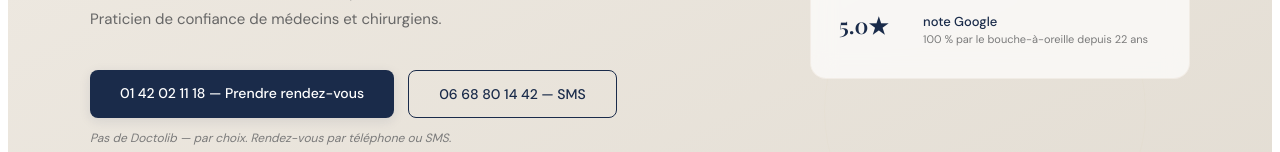
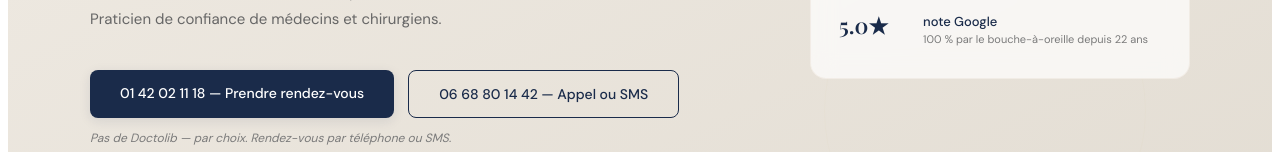
Before and after one commit to Nicolas1111M/site-osteopathe, a React (Vite) app: page / in a window 1280 px wide. Shown: the part 648-800 px from the top of the page. Built offline with nearby package versions, Linux system fonts and the light colour scheme; a web font is replaced by a local one.

Commit message:
Add files via upload

```diff
--- a/src/Site.jsx
+++ b/src/Site.jsx
@@ -35,10 +35,10 @@ const specs = [
   { icon:"🏃", t:"Sport & Entretien corporel", d:"Entretien du sportif, optimisation, prévention des blessures, récupération. Approche systémique du geste et de la performance.", k:["sportif","tendinite","performance","récupération"], cat:"d" },
   { icon:"🥋", t:"Arts martiaux, Yoga & Pilates", d:"Prise en charge des professeurs et élèves pratiquant les arts martiaux, le yoga et le pilates. Biomécanique spécifique du geste, prévention et récupération. Depuis 2004.", k:["aikido","yoga","pilates","arts martiaux","judo","karaté"], cat:"d" },
   { icon:"🎵", t:"Musiciens & Chant lyrique", d:"Instrumentistes, chanteurs lyriques, troubles de la voix. Ancien élève de conservatoire à Paris — compréhension directe des exigences corporelles du musicien professionnel.", k:["musicien","chanteur","voix","instrumentiste","lyrique"], cat:"s" },
-  { icon:"🦷", t:"Orthodontie & Enfants", d:"Accompagnement ostéopathique des traitements orthodontiques chez l'enfant et l'adolescent. Interactions crâniennes, posturales et occlusales. Suivi coordonné avec l'orthodontiste.", k:["orthodontie","appareil dentaire","mâchoire","occlusion","enfant"], cat:"f" },
+  { icon:"🦷", t:"Orthodontie & Enfants", d:"Accompagnement ostéopathique des traitements orthodontiques chez l'enfant et l'adolescent. Interactions crâniennes, posturales et occlusales.", k:["orthodontie","appareil dentaire","mâchoire","occlusion","enfant"], cat:"f" },
   { icon:"🔬", t:"Bilans complémentaires", d:"Accompagnement dans le cadre de bilans d'allergies alimentaires (tests Zamaria), tests ImuPro (intolérances), bilans des neurotransmetteurs. Sensibilisé à l'homéopathie et aux avancées sur le microbiote.", k:["allergie","ImuPro","Zamaria","microbiote","neurotransmetteurs","intolérance"], cat:"s" },
-  { icon:"🏥", t:"Post-opératoire", d:"Récupération après chirurgie orthopédique, abdominale, gynécologique. Adhérences, cicatrices, restauration de la mobilité. Coordination avec l'équipe chirurgicale.", k:["chirurgie","cicatrice","adhérences","post-op"], cat:"s" },
-  { icon:"🧍", t:"Posturologie", d:"Analyse et rééquilibrage postural global. Troubles de la statique, interactions podales, occlusales et oculaires.", k:["posture","statique","déséquilibre","podal"], cat:"d" },
+  { icon:"🏥", t:"Post-opératoire", d:"Récupération après chirurgie orthopédique, abdominale, gynécologique. Adhérences, cicatrices, restauration de la mobilité.", k:["chirurgie","cicatrice","adhérences","post-op"], cat:"s" },
+  { icon:"🧍", t:"Posturologie", d:"Analyse et rééquilibrage postural global. Troubles de la statique, interactions podales, occlusales et oculaires. Coordination avec l'équipe de praticiens spécialisés.", k:["posture","statique","déséquilibre","podal"], cat:"d" },
   { icon:"😰", t:"Stress, Burn-out & Somatisations", d:"Anxiété, troubles du sommeil, épuisement, douleurs sans cause apparente. Rééquilibrage du terrain neurovégétatif.", k:["stress","burn-out","insomnie","anxiété","somatisation"], cat:"s" },
   { icon:"👴", t:"Seniors & Gériatrie", d:"Maintien de l'autonomie, prévention des chutes, gestion de l'arthrose, accompagnement du vieillissement.", k:["arthrose","mobilité","chutes","gériatrie"], cat:"s" },
   { icon:"🧩", t:"Problèmes complexes", d:"Patients en errance thérapeutique, cas résistants, douleurs chroniques multi-factorielles. La Loi du Cas Unique : chaque situation mérite une analyse neuve.", k:["douleur chronique","errance","complexe","résistant"], cat:"d" },
@@ -63,7 +63,7 @@ const blogs = [
 const techniques = [
   "Fasciale","Tissulaire","Crânio-sacrée","Biodynamique","Viscérale",
   "Posturale","Myofasciale thoraco-abdominale","Auriculothérapie réflexe",
-  "Pulsologie (RAC/VAS de Nogier)","Intégrative","Étiothérapie",
+  "Pouls de Paul Nogier (RAC/VAS)","Intégrative","Étiothérapie",
   "Désengrammation",
 ];
 
@@ -145,7 +145,7 @@ export default function Site({ onBlog }){
               </p>
               <div style={{display:"flex",gap:14,flexWrap:"wrap"}}>
                 <Btn href={`tel:${PHONE.replace(/\s/g,"")}`}>{PHONE} — Prendre rendez-vous</Btn>
-                <Btn href={`sms:${MOBILE.replace(/\s/g,"")}`} v="outline">{MOBILE} — SMS</Btn>
+                <Btn href={`tel:${MOBILE.replace(/\s/g,"")}`} v="outline">{MOBILE} — Appel ou SMS</Btn>
               </div>
               <p style={{fontSize:12,color:C.muted,marginTop:12,fontStyle:"italic"}}>
                 Pas de Doctolib — par choix. Rendez-vous par téléphone ou SMS.
@@ -192,7 +192,7 @@ export default function Site({ onBlog }){
         <div style={{display:"grid",gridTemplateColumns:mob?"1fr":"repeat(3,1fr)",gap:22,marginBottom:40}}>
           {[
             {icon:"🔬",t:"Systémique",txt:"Votre corps est un tout. Une douleur d'épaule peut naître du bassin, de la mâchoire ou d'une cicatrice. Je prends en compte l'ensemble de votre terrain — structurel, viscéral, crânien — pour comprendre le contexte global de vos symptômes."},
-            {icon:"🧬",t:"Neurovégétatif",txt:"Je travaille avec votre système nerveux autonome — l'équilibre sympathique et parasympathique qui régit la douleur, le stress, la digestion, le sommeil. Le RAC de Nogier, que je pratique depuis 26 ans, me donne un biofeedback en temps réel de votre système autonome."},
+            {icon:"🧬",t:"Neurovégétatif",txt:"Je travaille avec votre système nerveux autonome — l'équilibre sympathique et parasympathique qui régit la douleur, le stress, la digestion, le sommeil. Le RAC de Paul Nogier, que je pratique depuis 26 ans, me donne un biofeedback en temps réel de votre système autonome."},
             {icon:"✦",t:"Vitalité",txt:"Quand le système est rééquilibré, le corps se répare. Je ne promets pas un résultat — parce que la guérison dépend aussi de votre vitalité. Je restaure les conditions. Le reste appartient à la vie."},
           ].map(p=>(
             <div key={p.t} style={{background:C.sage,borderRadius:14,padding:"34px 26px",border:"1px solid rgba(184,149,106,0.06)"}}>
@@ -357,10 +357,6 @@ export default function Site({ onBlog }){
               <div style={{fontSize:mob?10:12,color:C.muted,marginTop:3}}>Ostéopathe exclusif — depuis 2004</div>
             </div>
           </div>
-
-          <p style={{textAlign:"center",fontSize:mob?11:13,color:C.muted,marginTop:14,letterSpacing:0.3}}>
-            + S. Paoletti · J.-P. Barral · J. Wernham
-          </p>
         </div>
 
         <div style={{textAlign:"center",marginTop:40}}>
@@ -412,7 +408,7 @@ export default function Site({ onBlog }){
               Diplômé D.O. et D.O.E. en 2004, j'ai validé mon diplôme européen devant la Faculté de Médecine de Genève — un diplôme que très peu d'ostéopathes ont passé. Mon D.O.F. a été obtenu par Validation des Acquis de l'Expérience, alors que j'enseignais déjà aux futurs diplômés à l'ESO, prestigieuse école d'ostéopathie située sur le campus universitaire Descartes.
             </p>
             <p style={{fontSize:15,lineHeight:1.9,color:C.text,marginBottom:16}}>
-              Ma formation est celle d'un autre temps : assistant de Viola Frymann lors de son séminaire sur les troubles neurologiques de l'enfant, élève de Serge Paoletti (pionnier de l'approche fasciale), de Roger Caporossi (approche fasciale, philosophie ostéopathique crânienne et neurovégétative), de René Briend (pionnier de l'ostéopathie biodynamique, qui m'a proposé d'intégrer son équipe pédagogique de succession — j'ai décliné, convaincu qu'il me fallait davantage de maturité clinique), de Didier Lehougre, du GLEM de Lyon et de l'Étiothérapie de Latour. Formé à la pulsologie de Nogier depuis l'an 2000. De nombreuses formations diplômantes complètent ce parcours.
+              Ma formation est celle d'un autre temps : assistant de Viola Frymann lors de son séminaire sur les troubles neurologiques de l'enfant, élève de Serge Paoletti (pionnier de l'approche fasciale), de Roger Caporossi (approche fasciale, philosophie ostéopathique crânienne et neurovégétative), de René Briend (pionnier de l'ostéopathie biodynamique, qui m'a proposé d'intégrer son équipe pédagogique de succession — j'ai décliné, convaincu qu'il me fallait davantage de maturité clinique), de Didier Lehougre, du GLEM de Lyon et de l'Étiothérapie de Latour. Formé au pouls de Paul Nogier (RAC) depuis l'an 2000. De nombreuses formations diplômantes complètent ce parcours.
             </p>
             <p style={{fontSize:15,lineHeight:1.9,color:C.text,marginBottom:16}}>
               Durant mes études, j'ai effectué de nombreux stages en milieu hospitalier — chirurgie de la main, pédiatrie, maternité — qui m'ont forgé un regard clinique affûté et une capacité de diagnostic différentiel que la pratique en cabinet seule ne permet pas d'acquérir. J'ai également réalisé de nombreuses séances de dissection à la Faculté de Médecine de l'Université Paris Descartes, rue des Saints-Pères, notamment sur les nerfs crâniens — une connaissance anatomique directe, irremplaçable.
@@ -447,7 +443,7 @@ export default function Site({ onBlog }){
                 {l:"Stages hospitaliers & dissections",d:"Chirurgie, pédiatrie, maternité · Fac. Médecine Paris Descartes"},
                 {l:"Standards de la profession",d:"Participant aux travaux d'élaboration du référentiel métier et à la sélection des premiers Masters 2"},
                 {l:"Enseignant ESO · 5 matières · 17 ans",d:"Commissions recherche, pédagogie, évaluation"},
-                {l:"Filiation directe",d:"Frymann · Barral · Paoletti · Caporossi · Wernham · Briend · Tricot"},
+                {l:"Filiation directe",d:"Frymann · Paoletti · Caporossi · Wernham · Briend"},
                 {l:"Publication Le Monde / SFDO",d:"Article national — décembre 2005"},
                 {l:"Patientèle internationale",d:"Paris · Province · Europe · États-Unis"},
               ].map((c,i)=>(
@@ -470,7 +466,7 @@ export default function Site({ onBlog }){
           <T tag="La différence" title={<>Ce que 22 ans de mains<br/><em style={{fontStyle:"italic",color:C.gold}}>changent réellement</em></>} light/>
           <div style={{display:"grid",gridTemplateColumns:mob?"1fr":"repeat(3,1fr)",gap:20,marginBottom:36}}>
             {[
-              {i:"🎯",t:"Le diagnostic",d:"22 ans de palpation clinique, RAC de Nogier depuis 26 ans, dissections à la Faculté de Médecine, diagnostic différentiel. Mes mains perçoivent ce que les appareils ne montrent pas."},
+              {i:"🎯",t:"Le diagnostic",d:"22 ans de palpation clinique, RAC de Paul Nogier depuis 26 ans, dissections à la Faculté de Médecine, diagnostic différentiel. Mes mains perçoivent ce que les appareils ne montrent pas."},
               {i:"🔗",t:"La vision intégrée",d:"18 spécialisations dans un cadre unique. Un vertige peut venir des cervicales. Une infertilité, du bassin. Un trouble de la voix, du thorax. Tout est connecté."},
               {i:"⏱️",t:"La durabilité",d:"45 min à 1 h de consultation. La cause, jamais le symptôme seul. Des patients fidèles depuis 2004 en témoignent. Le bouche-à-oreille a fait le reste."},
             ].map(d=>(
@@ -543,7 +539,7 @@ export default function Site({ onBlog }){
               {[
                 {t:"Adresse",c:ADDR,sub:"Métro École Militaire (8) · La Tour-Maubourg (8)"},
                 {t:"Téléphone cabinet",c:PHONE,link:`tel:${PHONE.replace(/\s/g,"")}`,big:true},
-                {t:"Mobile / SMS",c:MOBILE,link:`tel:${MOBILE.replace(/\s/g,"")}`,big:true,sub:"Envoyez un SMS pour prendre rendez-vous"},
+                {t:"Mobile",c:MOBILE,link:`tel:${MOBILE.replace(/\s/g,"")}`,big:true,sub:"Appel ou SMS pour prendre rendez-vous"},
               ].map(d=><div key={d.t} style={{marginBottom:22}}>
                 <h4 style={{fontSize:10.5,color:C.navy,fontWeight:600,marginBottom:5,letterSpacing:2,textTransform:"uppercase"}}>{d.t}</h4>
                 {d.link?<a href={d.link} style={{fontSize:d.big?(mob?18:22):15,color:C.navy,textDecoration:"none",fontFamily:d.big?F.h:F.b,fontWeight:500}}>{d.c}</a>:<p style={{fontSize:15,color:C.text}}>{d.c}</p>}
@@ -560,7 +556,7 @@ export default function Site({ onBlog }){
               </div>
               <div style={{display:"flex",flexDirection:mob?"column":"row",gap:10}}>
                 <Btn href={`tel:${PHONE.replace(/\s/g,"")}`}>{PHONE} — Appeler</Btn>
-                <Btn href={`sms:${MOBILE.replace(/\s/g,"")}`} v="outline">SMS — {MOBILE}</Btn>
+                <Btn href={`tel:${MOBILE.replace(/\s/g,"")}`} v="outline">Appel / SMS — {MOBILE}</Btn>
               </div>
             </div>
           </div>
```
